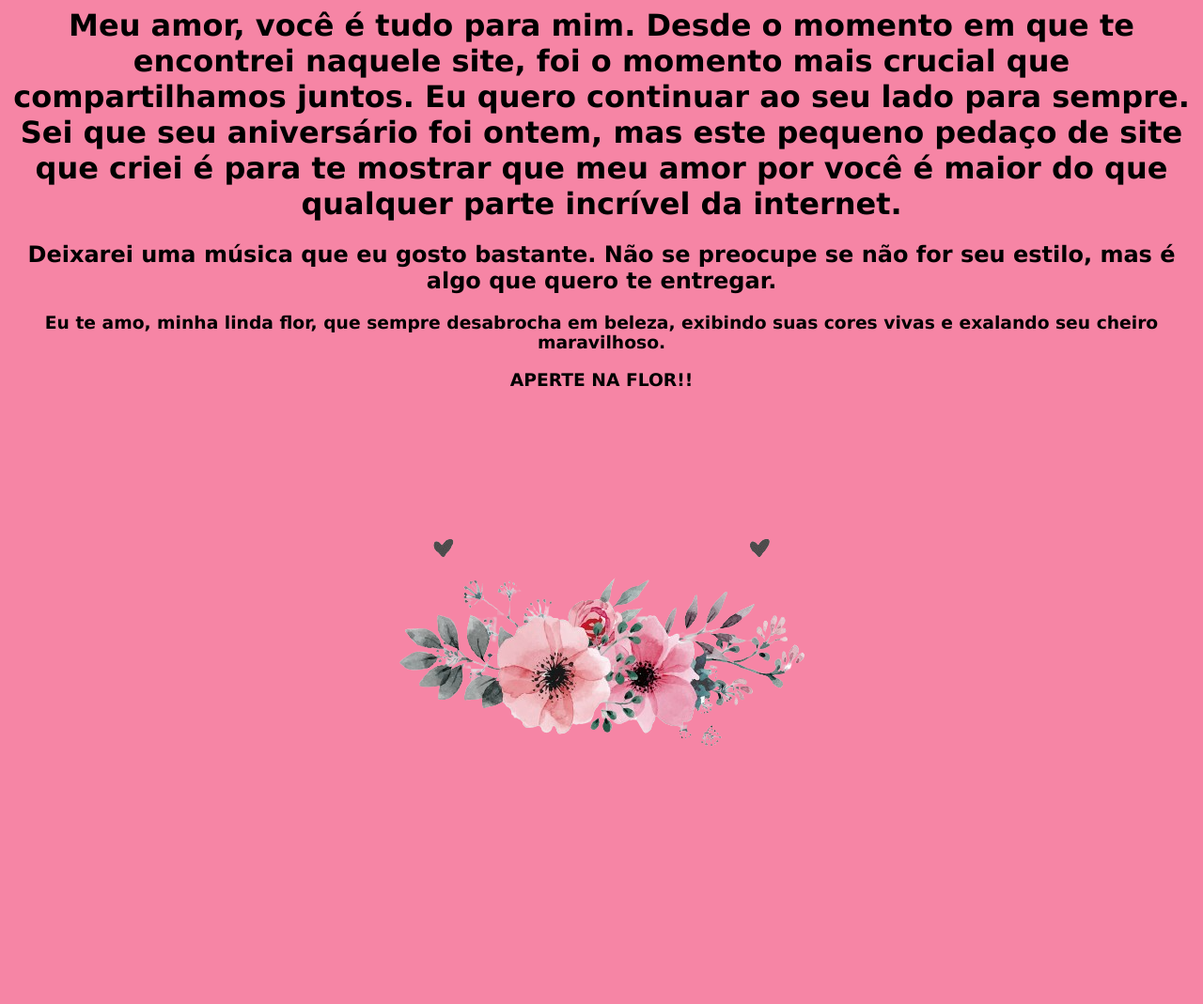
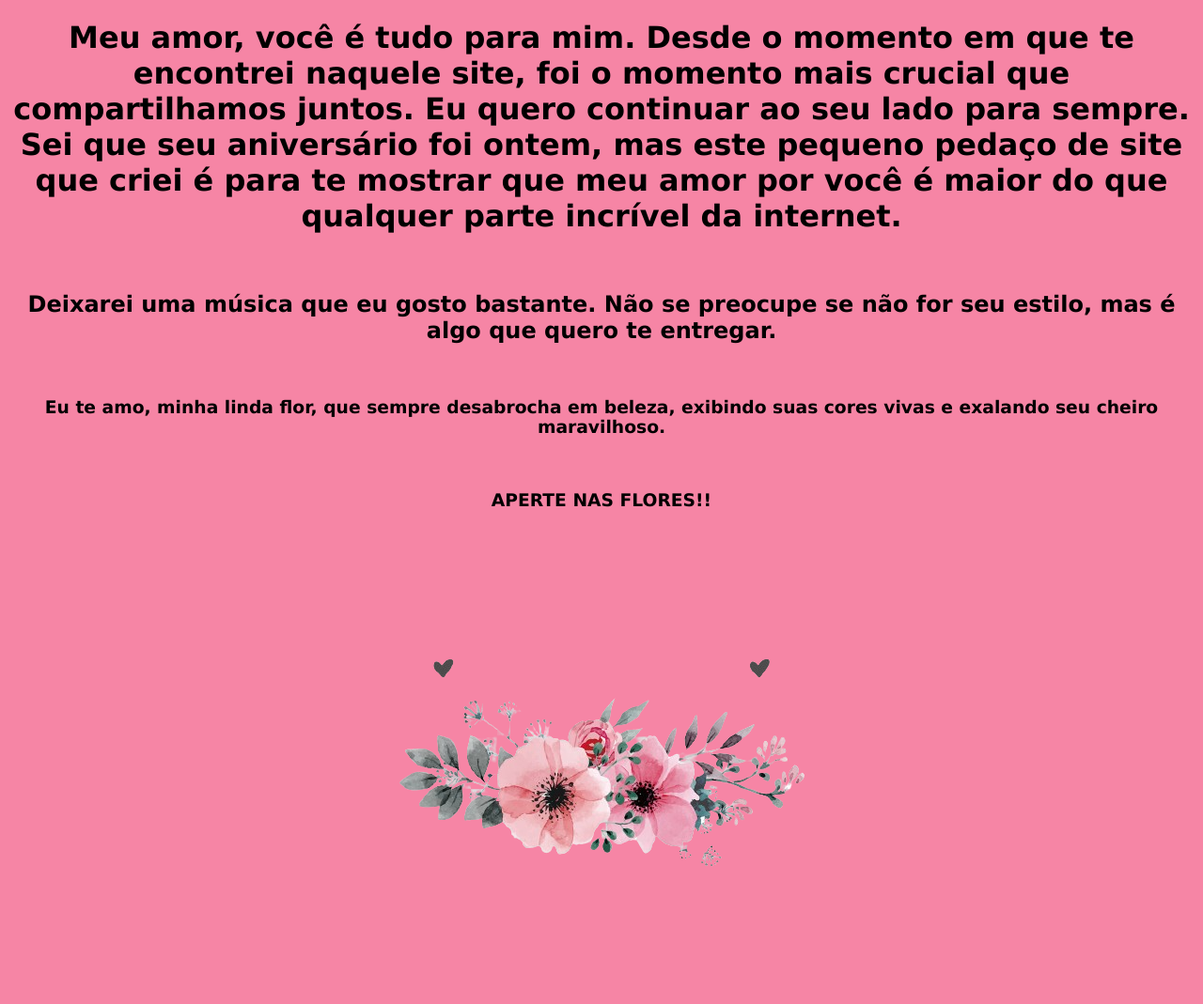
Before and after one commit to Icaroalm/My-love-Yas, a plain HTML site: page index.html in a window 1280 px wide. Shown: the whole page at 94% size. Before the commit the page ends 942 px from the top, so only its background shows below. Drawn offline with Linux system fonts and the light colour scheme.

Commit message:
Update index.html

```diff
--- a/index.html
+++ b/index.html
@@ -1,15 +1,20 @@
-<html>
+<!DOCTYPE html>
+<html lang="pt-br">
 <head>
+    <meta charset="UTF-8">
+    <meta name="viewport" content="width=device-width, initial-scale=1.0">
     <title>Site para minha Namorada</title>
     <link rel="stylesheet" href="style.css">
 </head>
 <body>
     <h1>
         Meu amor, você é tudo para mim. Desde o momento em que te encontrei naquele site, foi o momento mais crucial que compartilhamos juntos. Eu quero continuar ao seu lado para sempre. Sei que seu aniversário foi ontem, mas este pequeno pedaço de site que criei é para te mostrar que meu amor por você é maior do que qualquer parte incrível da internet.</h1>
-
+<br>
         <h2>Deixarei uma música que eu gosto bastante. Não se preocupe se não for seu estilo, mas é algo que quero te entregar.</h2>
+        <br>
         <h3>Eu te amo, minha linda flor, que sempre desabrocha em beleza, exibindo suas cores vivas e exalando seu cheiro maravilhoso.</h3>
-         <h3>APERTE NA FLOR!!</h3>
+        <br>
+         <h3>APERTE NAS FLORES!!</h3>
 
         <a href="https://youtu.be/450p7goxZqg?si=Gt42TvWDwaIadr3C"><img src="/img/imglink.png" alt="" srcset=""></a>
 
```
